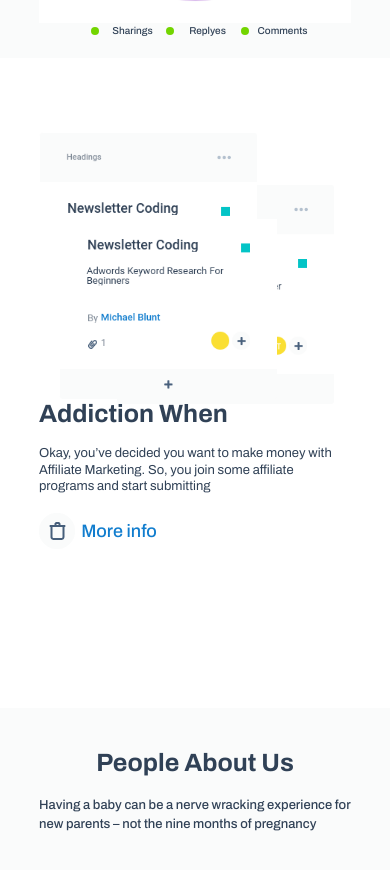
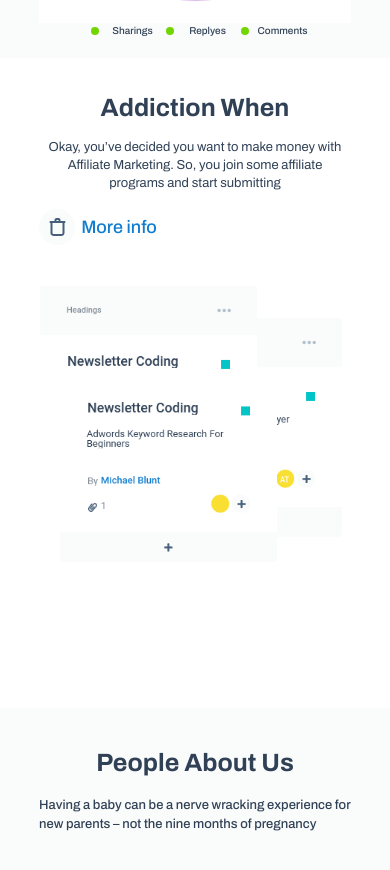
Before and after one commit to Aeilon/landing-page, a Gatsby site: page / in a window 390 px wide. Shown: the part 1848-2718 px from the top of the page. Built offline with nearby package versions, Linux system fonts and the light colour scheme; Gatsby itself is replaced by a stand-in of ours.

Commit message:
refactor: Add responsive Feature section

```diff
--- a/src/components/Feature/index.js
+++ b/src/components/Feature/index.js
@@ -13,6 +13,10 @@ const FeatureSection = styled.section`
   background: #ffffff;
   padding-bottom: 20px;
   padding-top: 20px;
+
+  @media (min-width: 1440px) {
+    height: 679px;
+  }
 `
 const Wrapper = styled.div`
   width: 80%;
@@ -20,31 +24,176 @@ const Wrapper = styled.div`
   display: flex;
   flex-direction: column;
   align-items: center;
+
+  @media (min-width: 768px) {
+    width: 70%;
+  }
+  @media (min-width: 1440px) {
+    width: 65%;
+    flex-direction: row;
+  }
 `
 const TasksBox = styled.div`
   width: 100%;
   height: 50%;
   padding-top: 20px;
+  order: 2;
+
+  @media (min-width: 1440px) {
+    order: 1;
+  }
 `
-const Image = styled.img`
+const FirstImage = styled.img`
   width: 70%;
   position: relative;
-  top: ${props => props.top};
-  left: ${props => props.left};
-  z-index: ${props => props.zIndex};
+  top: 120px;
+  left: 20px;
+  z-index: 3;
+
+  @media (min-width: 375px) {
+    top: 100px;
+  }
+  @media (min-width: 425px) {
+    top: 80px;
+    left: 40px;
+  }
+  @media (min-width: 768px) {
+    width: 50%;
+    top: 70px;
+    left: 120px;
+  }
+  @media (min-width: 1024px) {
+    width: 40%;
+    top: 70px;
+    left: 200px;
+  }
+  @media (min-width: 1440px) {
+    width: 50%;
+    top: 90px;
+    left: 120px;
+  }
+  @media (min-width: 1600px) {
+    width: 50%;
+    top: 110px;
+    left: 120px;
+  }
+  @media (min-width: 1900px) {
+    width: 50%;
+    top: 120px;
+    left: 130px;
+  }
 `
+const SecondImage = styled.img`
+  width: 70%;
+  position: relative;
+  top: -150px;
+  left: 0;
+  z-index: 2;
+
+  @media (min-width: 375px) {
+    top: -180px;
+  }
+  @media (min-width: 425px) {
+    top: -220px;
+  }
+  @media (min-width: 768px) {
+    width: 50%;
+    top: -20px;
+    left: -260px;
+  }
+  @media (min-width: 1024px) {
+    width: 40%;
+    top: -20px;
+    left: -230px;
+  }
+  @media (min-width: 1440px) {
+    width: 50%;
+    top: -20px;
+    left: -260px;
+  }
+  @media (min-width: 1600px) {
+    width: 50%;
+    top: -20px;
+    left: -270px;
+  }
+  @media (min-width: 1900px) {
+    width: 50%;
+    top: -20px;
+    left: -320px;
+  }
+`
+const ThirdImage = styled.img`
+  width: 70%;
+  position: relative;
+  z-index: 1;
+  top: -300px;
+  left: 77px;
+
+  @media (min-width: 375px) {
+    top: -350px;
+    left: 85px;
+  }
+  @media (min-width: 425px) {
+    top: -430px;
+    left: 120px;
+  }
+  @media (min-width: 768px) {
+    width: 50%;
+    top: -250px;
+    left: 250px;
+  }
+  @media (min-width: 1024px) {
+    width: 40%;
+    top: -270px;
+    left: 300px;
+  }
+  @media (min-width: 1440px) {
+    width: 50%;
+    top: -230px;
+    left: 250px;
+  }
+  @media (min-width: 1600px) {
+    width: 50%;
+    top: -250px;
+    left: 250px;
+  }
+  @media (min-width: 1900px) {
+    width: 50%;
+    top: -310px;
+    left: 300px;
+  }
+`
+
 const TextBox = styled.div`
   width: 100%;
   display: flex;
   height: 30%;
   flex-direction: column;
   justify-content: space-evenly;
+
+  @media (min-width: 1440px) {
+    order: 2;
+    height: 45%;
+    width: 80%;
+  }
 `
 const SH1 = styled.h1`
   font-family: Archivo, sans-serif;
   font-weight: 700;
   font-size: 25px;
   color: #304156;
+  text-align: center;
+
+  @media (min-width: 768px) {
+    font-size: 27px;
+  }
+  @media (min-width: 1024px) {
+    font-size: 29px;
+  }
+  @media (min-width: 1440px) {
+    font-size: 32px;
+    text-align: start;
+  }
 `
 const SH4 = styled.h4`
   font-family: Archivo, sans-serif;
@@ -52,6 +201,25 @@ const SH4 = styled.h4`
   font-size: 13px;
   line-height: 1.3;
   color: #304156;
+  text-align: center;
+
+  @media (min-width: 375px) {
+    line-height: 1.4;
+  }
+  @media (min-width: 425px) {
+    line-height: 1.5;
+  }
+  @media (min-width: 768px) {
+    font-size: 16px;
+  }
+  @media (min-width: 1024px) {
+    font-size: 17px;
+  }
+  @media (min-width: 1440px) {
+    font-size: 18px;
+    line-height: 1.8;
+    text-align: start;
+  }
 `
 
 export default () => {
@@ -59,9 +227,9 @@ export default () => {
     <FeatureSection>
       <Wrapper>
         <TasksBox>
-          <Image src={Task1} alt="task1" top="120px" left="20px" zIndex="3" />
-          <Image src={Task2} alt="task2" top="-150px" left="0px" zIndex="2" />
-          <Image src={Task3} alt="task3" top="-300px" left="77px" zIndex="1" />
+          <FirstImage src={Task1} alt="task1" />
+          <SecondImage src={Task2} alt="task2" />
+          <ThirdImage src={Task3} alt="task3" />
         </TasksBox>
         <TextBox>
           <SH1>Addiction When</SH1>
```
